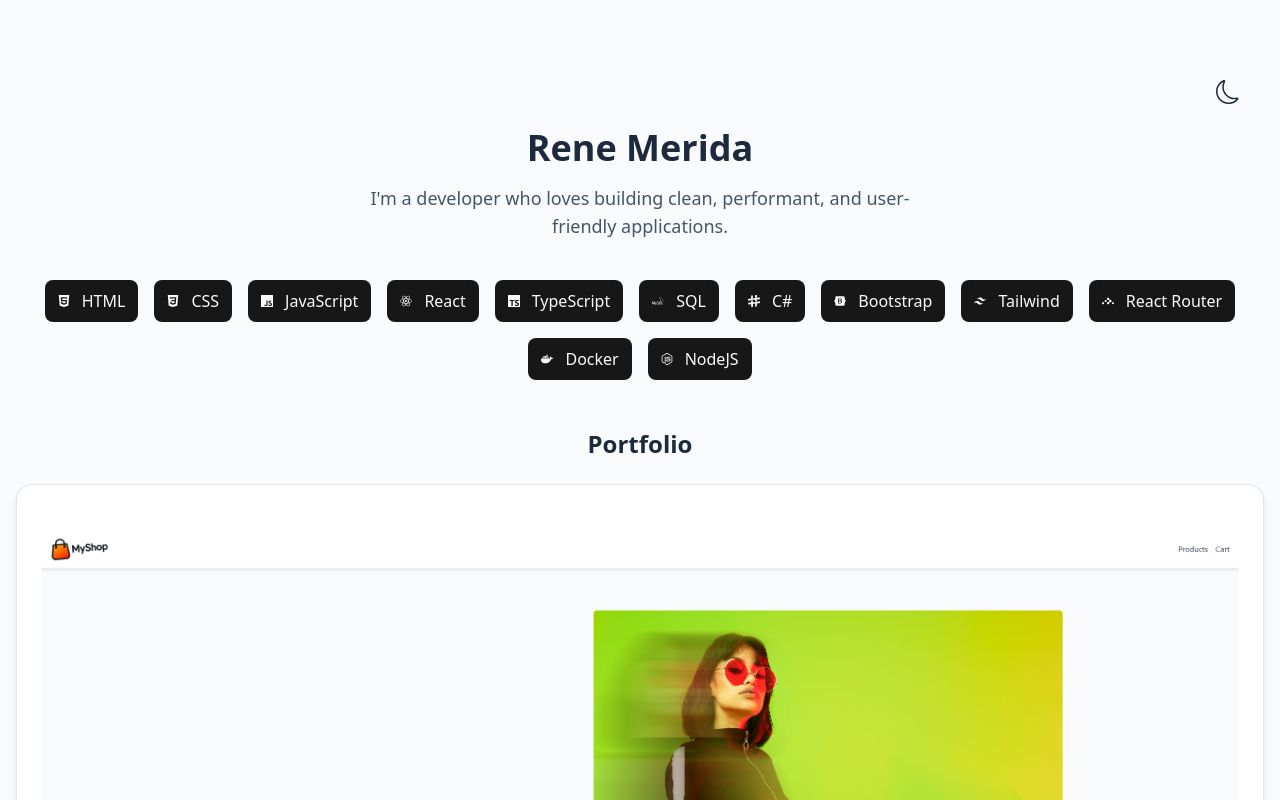
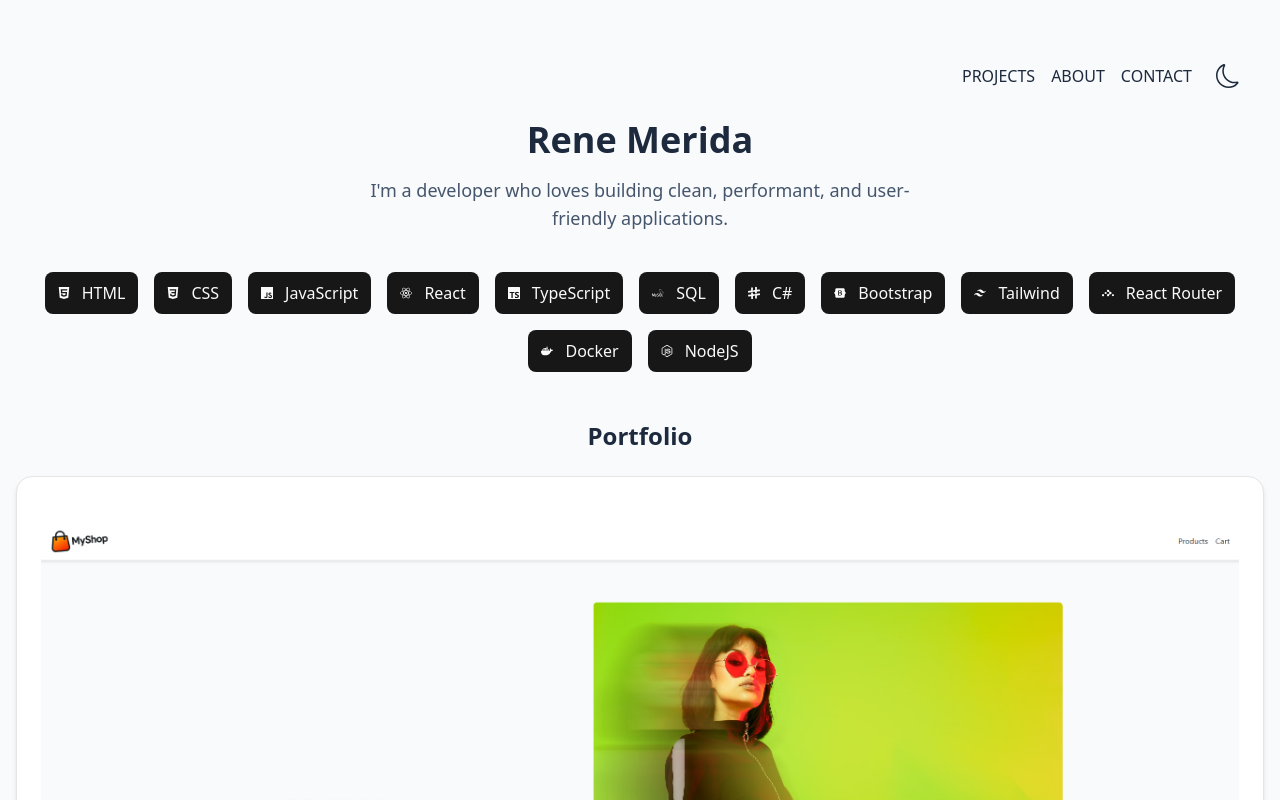
Before and after one commit to Renx24/renem.me-site, a React (Vite) app: page / in a window 1280 px wide. Shown: the top 800 px of the page. Built offline with nearby package versions, Linux system fonts and the light colour scheme.

Commit message:
add navbar

```diff
--- a/src/App.tsx
+++ b/src/App.tsx
@@ -20,6 +20,7 @@ import {
   SiNodedotjs,
 } from "react-icons/si";
 import { BsSun, BsMoon } from "react-icons/bs";
+import Navbar from "./components/ui/Navbar";
 
 const techIcons = [
   { icon: SiHtml5, name: "HTML" },
@@ -102,9 +103,10 @@ export default function Portfolio() {
   }, [isDark]);
 
   return (
-    <div className="min-h-screen bg-slate-50 dark:bg-slate-900 text-slate-800 dark:text-slate-100 px-4 py-10 space-y-12 flex flex-col">
+    <div className="min-h-screen bg-slate-50 dark:bg-slate-900 text-slate-800 dark:text-slate-100 px-4 py-4 space-y-12 flex flex-col">
       <header className="text-center space-y-4 mt-8">
         <div className="flex justify-end mr-4">
+          <Navbar />
           <button
             onClick={() => setIsDark(!isDark)}
             className="text-2xl p-2 rounded-full hover:bg-slate-200 dark:hover:bg-slate-700 transition"
--- /dev/null
+++ b/src/components/ui/Navbar.tsx
@@ -0,0 +1,23 @@
+export default function Navbar() {
+  return (
+    <nav className="flex items-center justify-between p-4">
+      <ul className="flex space-x-4">
+        <li>
+          <a href="#projects" className="hover:underline">
+            PROJECTS
+          </a>
+        </li>
+        <li>
+          <a href="#about" className="hover:underline">
+            ABOUT
+          </a>
+        </li>
+        <li>
+          <a href="#contact" className="hover:underline">
+            CONTACT
+          </a>
+        </li>
+      </ul>
+    </nav>
+  );
+}
```
